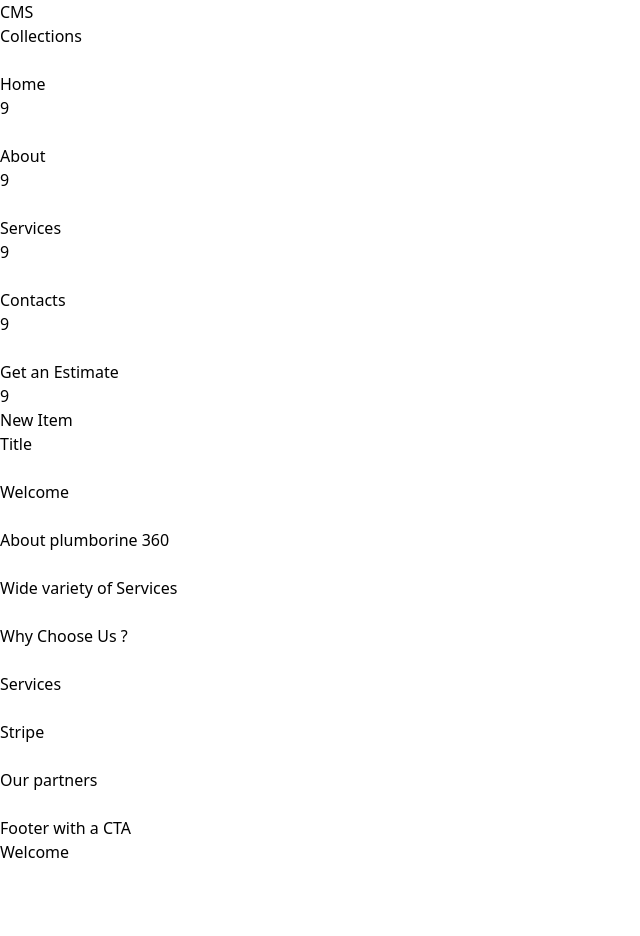
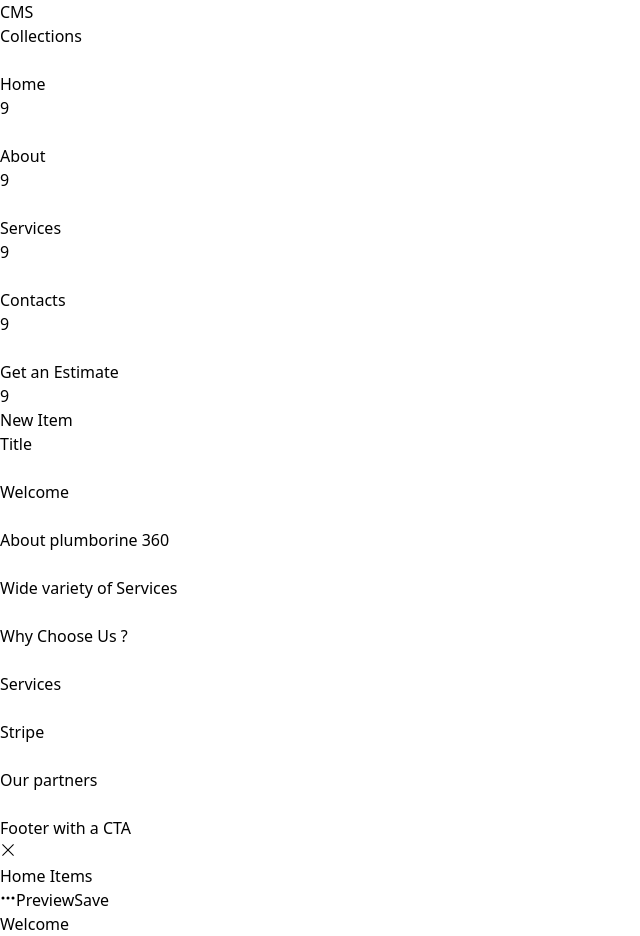
Before and after one commit to Adithyan-t/plumborine-tanstack, a React (Vite) app: page /Admin/Dashboard/Home/WelcomeForm in a window 1280 px wide. Shown: the whole page, without its empty margins (0-640 px from the left). Before the commit the page ends 864 px from the top, so only its background shows below. Built offline with nearby package versions, Linux system fonts and the light colour scheme.

Commit message:
layout created

```diff
--- a/src/components/Dashboard.tsx
+++ b/src/components/Dashboard.tsx
@@ -1,11 +1,6 @@
 import { Outlet, useLocation } from '@tanstack/react-router';
-import React from 'react';
+import React, { useState } from 'react';
 import Sidebar from './Sidebar';
-// import Homeiteam from './HomeOptions';
-// import AboutDetails from './AboutOptions';
-// import ServiceOptions from './ServiceOptions';
-// import Contactsiteams from './Contactsiteams';
-// import GetanEstimateIteams from './GetanEstimateIteams';
 import Welcome from './Home/Welcome';
 import About_plumborine360 from './Home/About_plumborine360';
 import Variety_services from './Home/Variety_services';
@@ -14,26 +9,64 @@
 import Stripe from './Home/Stripe';
 import Partners from './Home/Partners';
 import Footer from './Home/Footer';
+import Layout from './Layout';
 
-const RightContent: React.FC = () => {
+interface RightContentProps {
+  setHeading: (heading: string) => void;
+}
+
+const RightContent: React.FC<RightContentProps> = ({ setHeading }) => {
   const location = useLocation();
 
-  const routesMap: { [key: string]: JSX.Element } = {
-    '/Admin/Dashboard/Home/WelcomeForm': <Welcome />,
-    '/Admin/Dashboard/Home/Aboutplumborine360': <About_plumborine360 />,
-    '/Admin/Dashboard/Home/Variety_services': <Variety_services />,
-    '/Admin/Dashboard/Home/Why_Choose_us': <Why_Choose_us />,
-    '/Admin/Dashboard/Home/Services': <Services />,
-    '/Admin/Dashboard/Home/Stripe': <Stripe />,
-    '/Admin/Dashboard/Home/OurPartners': <Partners />,
-    '/Admin/Dashboard/Home/Footer_With_CTA': <Footer />,
+  let content;
 
-    // '/Admin/Dashboard/Home/Why_Choose_us': <GetanEstimateIteams />,
-  };
-  return routesMap[location.pathname] || null;
+  switch (location.pathname) {
+    case '/Admin/Dashboard/Home/WelcomeForm':
+      content = <Welcome />;
+      setHeading('Home Items');
+      break;
+    case '/Admin/Dashboard/Home/Aboutplumborine360':
+      content = <About_plumborine360 />;
+      setHeading('Home Items');
+      break;
+    case '/Admin/Dashboard/Home/Variety_services':
+      content = <Variety_services />;
+      setHeading('Home Items');
+      break;
+    case '/Admin/Dashboard/Home/Why_Choose_us':
+      content = <Why_Choose_us />;
+      setHeading('Home Items');
+      break;
+    case '/Admin/Dashboard/Home/Services':
+      content = <Services />;
+      setHeading('Home Items');
+      break;
+    case '/Admin/Dashboard/Home/Stripe':
+      content = <Stripe />;
+      setHeading('Home Items');
+      break;
+    case '/Admin/Dashboard/Home/OurPartners':
+      content = <Partners />;
+      setHeading('Home Items');
+      break;
+    case '/Admin/Dashboard/Home/Footer_With_CTA':
+      content = <Footer />;
+      setHeading('Home Items');
+      break;
+    default:
+      content = null;
+      setHeading('');
+
+      break;
+  }
+
+  return <>{content}</>;
 };
 
 const Dashboard: React.FC = () => {
+  const [heading, setHeading] = useState<string>('');
+
+
   return (
     <div className="flex flex-grow h-screen text-white bg-blue-800">
       <Sidebar />
@@ -50,7 +83,10 @@
 
       {/* Right Section */}
       <div className="w-2/3 bg-[#011752]">
-        <RightContent />
+        {/* <h1>{heading}</h1> */}
+        <Layout heading={heading}  >
+          <RightContent setHeading={setHeading} />
+        </Layout>
       </div>
     </div>
   );
--- /dev/null
+++ b/src/components/Layout.tsx
@@ -0,0 +1,41 @@
+import React, { useState } from 'react';
+import { RxCross1 } from 'react-icons/rx';
+import { BsThreeDots } from 'react-icons/bs';
+import { useRouter } from '@tanstack/react-router';
+
+const Layout = ({ children, heading }) => {
+  const [isVisible, setVisible] = useState(true);
+  const router = useRouter();
+
+  const handleClose = () => {
+    router.navigate('/Admin/Dashboard/Home/Why_Choose_us');
+  };
+
+  return (
+    <>
+      {isVisible && (
+        <div className="p-5 border border-[#2a5485] bg-[#011752] h-screen">
+          <div className="h-[103px] border-b-2 flex items-center border-[#2a5485] justify-between">
+            <div className="flex">
+              <button className="text-2xl" onClick={handleClose}>
+                <RxCross1 />
+              </button>
+              <h2 className="text-lg font-bold w-fit rounded-[8px] p-2 font-grotesk">{heading}</h2>
+            </div>
+
+            <div className="flex gap-3">
+              <button className="bg-[#2a5485] p-3 rounded-lg text-xl font-bold">
+                <BsThreeDots />
+              </button>
+              <button className="bg-[#2a5485] p-2 rounded-lg text-xl font-bold">Preview</button>
+              <button className="bg-[#8be3ff] p-2 rounded-lg text-xl text-black">Save</button>
+            </div>
+          </div>
+          {children}
+        </div>
+      )}
+    </>
+  );
+};
+
+export default Layout;
```
